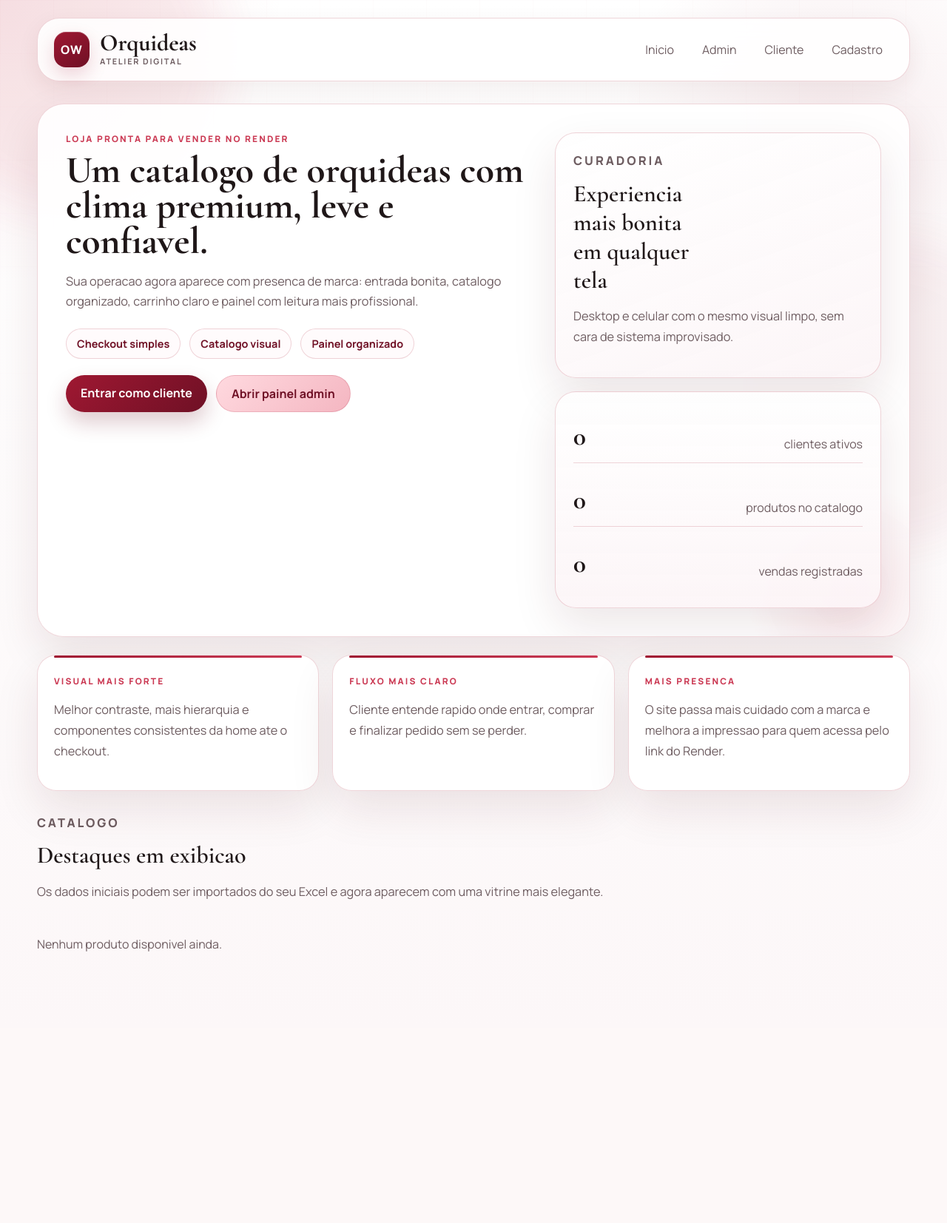
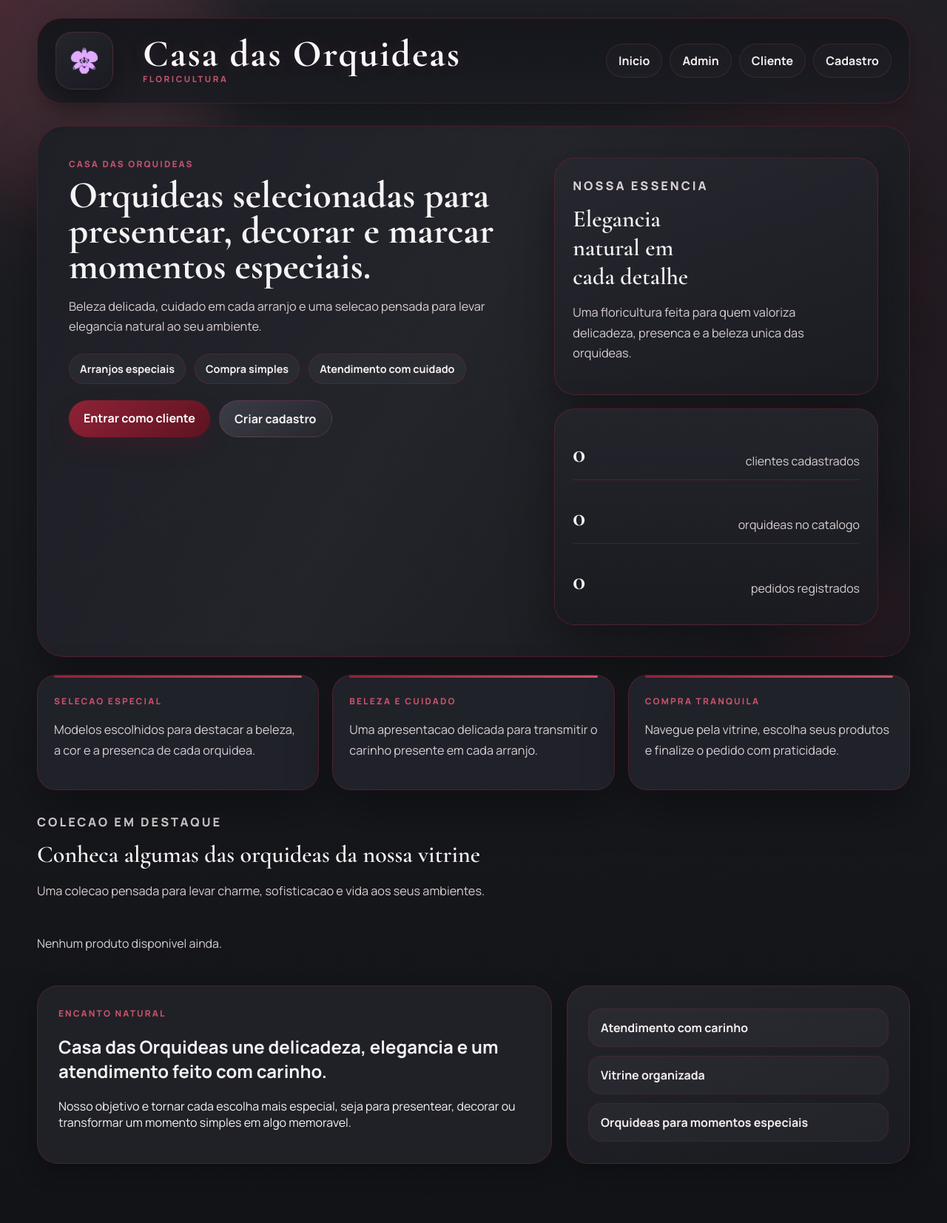
Before and after one commit to viniciusferrares6-dot/Casa-das-Orquideas-, a Flask app: page / in a window 1280 px wide. Shown: the whole page at 74% size. Before the commit the page ends 1286 px from the top, so only its background shows below. Run offline with Flask 3, Linux system fonts and the light colour scheme; data that the repository does not hold is empty.

Commit message:
Atualiza visual do site

```diff
--- a/static/site.css
+++ b/static/site.css
@@ -1,19 +1,20 @@
 @import url("https://fonts.googleapis.com/css2?family=Cormorant+Garamond:wght@500;600;700&family=Manrope:wght@400;500;600;700;800&display=swap");
 
 :root {
-    --bg: #fbfbfc;
-    --panel: rgba(255, 255, 255, 0.92);
-    --panel-strong: rgba(255, 255, 255, 0.98);
-    --ink: #1f1718;
-    --muted: #6e5d61;
-    --line: rgba(165, 32, 52, 0.18);
-    --primary: #9f1832;
-    --primary-deep: #6f1025;
-    --accent: #cb3a54;
-    --accent-soft: #fae1e6;
-    --cream: #ffffff;
-    --shadow: 0 24px 60px rgba(80, 22, 31, 0.10);
-    --shadow-soft: 0 10px 30px rgba(80, 22, 31, 0.07);
+    --bg: #18191d;
+    --bg-deep: #101115;
+    --panel: rgba(29, 30, 36, 0.9);
+    --panel-strong: rgba(34, 35, 43, 0.96);
+    --ink: #f6f3f4;
+    --muted: #d7cfd1;
+    --line: rgba(143, 34, 54, 0.42);
+    --primary: #8f2236;
+    --primary-deep: #5e1321;
+    --accent: #c65269;
+    --accent-soft: #f3d5db;
+    --cream: #22242b;
+    --shadow: 0 24px 60px rgba(0, 0, 0, 0.34);
+    --shadow-soft: 0 10px 30px rgba(0, 0, 0, 0.26);
     --radius-xl: 36px;
     --radius-lg: 28px;
     --radius-md: 20px;
@@ -33,9 +34,9 @@ body {
     color: var(--ink);
     font-family: "Manrope", sans-serif;
     background:
-        radial-gradient(circle at top left, rgba(203, 58, 84, 0.10), transparent 24rem),
-        radial-gradient(circle at 88% 12%, rgba(159, 24, 50, 0.08), transparent 18rem),
-        linear-gradient(180deg, #ffffff 0%, #fcf7f8 100%);
+        radial-gradient(circle at top left, rgba(198, 82, 105, 0.18), transparent 24rem),
+        radial-gradient(circle at 88% 12%, rgba(143, 34, 54, 0.16), transparent 18rem),
+        linear-gradient(180deg, #1d1f24 0%, #121317 100%);
     position: relative;
     overflow-x: hidden;
 }
@@ -45,10 +46,20 @@ body::before {
     position: fixed;
     inset: 0;
     background-image:
-        linear-gradient(rgba(203, 58, 84, 0.05) 1px, transparent 1px),
-        linear-gradient(90deg, rgba(203, 58, 84, 0.05) 1px, transparent 1px);
+        linear-gradient(rgba(198, 82, 105, 0.05) 1px, transparent 1px),
+        linear-gradient(90deg, rgba(198, 82, 105, 0.05) 1px, transparent 1px);
     background-size: 72px 72px;
     mask-image: linear-gradient(180deg, rgba(0, 0, 0, 0.3), transparent 80%);
+    pointer-events: none;
+}
+
+body::after {
+    content: "";
+    position: fixed;
+    inset: 0;
+    background:
+        radial-gradient(circle at 15% 18%, rgba(255, 255, 255, 0.04), transparent 15rem),
+        radial-gradient(circle at 82% 76%, rgba(198, 82, 105, 0.08), transparent 18rem);
     pointer-events: none;
 }
 
@@ -89,13 +100,13 @@ main {
 .page-glow-left {
     top: -8rem;
     left: -7rem;
-    background: rgba(203, 58, 84, 0.16);
+    background: rgba(198, 82, 105, 0.18);
 }
 
 .page-glow-right {
     right: -8rem;
     bottom: 4rem;
-    background: rgba(159, 24, 50, 0.12);
+    background: rgba(143, 34, 54, 0.14);
 }
 
 .page-shell {
@@ -107,77 +118,98 @@ main {
 }
 
 .topbar {
+    display: block;
+    padding: 18px 24px;
+    margin-bottom: 30px;
+    background:
+        linear-gradient(180deg, rgba(21, 22, 27, 0.96), rgba(27, 28, 34, 0.92));
+    backdrop-filter: blur(18px);
+    border: 1px solid var(--line);
+    border-radius: 34px;
+    box-shadow: var(--shadow-soft);
+    position: sticky;
+    top: 12px;
+    z-index: 5;
+}
+
+.topbar-main {
+    display: grid;
+    grid-template-columns: 96px minmax(0, 1fr) auto;
+    align-items: center;
+    gap: 22px;
+}
+
+.brand-logo {
+    width: 78px;
+    height: 78px;
     display: flex;
     align-items: center;
-    justify-content: space-between;
-    gap: 20px;
-    padding: 18px 22px;
-    margin-bottom: 30px;
-    background: rgba(255, 255, 255, 0.88);
-    backdrop-filter: blur(18px);
-    border: 1px solid var(--line);
-    border-radius: 30px;
-    box-shadow: var(--shadow-soft);
+    justify-content: center;
+    justify-self: start;
+    padding: 8px;
+    border-radius: 22px;
+    background: linear-gradient(145deg, rgba(38, 39, 46, 0.98), rgba(27, 28, 34, 0.96));
+    border: 1px solid rgba(198, 82, 105, 0.22);
+    box-shadow: 0 18px 34px rgba(0, 0, 0, 0.26);
 }
 
-.brand {
-    display: flex;
-    align-items: center;
-    gap: 14px;
+.brand-logo img {
+    width: 100%;
+    height: 100%;
+    object-fit: contain;
+    border-radius: 0;
 }
 
-.brand-seal {
-    width: 48px;
-    height: 48px;
-    display: grid;
-    place-items: center;
-    border-radius: 16px;
-    background: linear-gradient(145deg, var(--primary), var(--primary-deep));
-    color: white;
-    font-weight: 800;
-    letter-spacing: 0.08em;
-    box-shadow: inset 0 1px 0 rgba(255, 255, 255, 0.22), 0 10px 24px rgba(159, 24, 50, 0.18);
-}
-
-.brand > span:last-child {
+.brand-title {
     display: grid;
     gap: 2px;
+    justify-items: start;
+    text-align: left;
+    padding: 0;
 }
 
 .brand-mark {
     display: block;
     font-family: "Cormorant Garamond", serif;
-    font-size: 2rem;
+    font-size: clamp(2.2rem, 4vw, 3.8rem);
     font-weight: 700;
     line-height: 0.9;
+    letter-spacing: 0.04em;
+    color: #fcf8f9;
+    text-shadow: 0 0 22px rgba(198, 82, 105, 0.18);
 }
 
 .brand-sub {
     display: block;
-    color: var(--muted);
-    letter-spacing: 0.16em;
+    color: var(--accent);
+    letter-spacing: 0.22em;
     text-transform: uppercase;
-    font-size: 0.68rem;
-    font-weight: 700;
+    font-size: 0.72rem;
+    font-weight: 800;
 }
 
 .nav {
     display: flex;
     flex-wrap: wrap;
     gap: 10px;
+    justify-content: flex-end;
 }
 
 .nav a {
-    color: var(--muted);
-    padding: 10px 14px;
+    color: #f4eef0;
+    padding: 11px 16px;
     border-radius: 999px;
-    transition: background 0.2s ease, color 0.2s ease, transform 0.2s ease;
+    transition: background 0.2s ease, color 0.2s ease, transform 0.2s ease, box-shadow 0.2s ease;
+    font-weight: 700;
+    border: 1px solid rgba(198, 82, 105, 0.18);
+    background: rgba(255, 255, 255, 0.02);
 }
 
 .nav a:hover {
-    background: rgba(203, 58, 84, 0.08);
-    color: var(--primary);
+    background: rgba(198, 82, 105, 0.14);
+    color: #ffffff;
     transform: translateY(-1px);
+    box-shadow: 0 10px 18px rgba(0, 0, 0, 0.18);
 }
 
 .hero,
@@ -195,11 +227,13 @@ main {
     display: grid;
     grid-template-columns: minmax(0, 1.3fr) minmax(300px, 0.9fr);
     gap: 24px;
-    padding: 38px;
+    padding: 42px;
     border-radius: var(--radius-xl);
     margin-bottom: 24px;
     overflow: hidden;
     position: relative;
+    background:
+        linear-gradient(135deg, rgba(31, 32, 39, 0.98), rgba(22, 23, 29, 0.94));
 }
 
 .hero::after {
@@ -210,6 +244,15 @@ main {
     height: 18rem;
     border-radius: 50%;
     background: radial-gradient(circle, rgba(203, 58, 84, 0.12), transparent 70%);
+}
+
+.hero::before {
+    content: "";
+    position: absolute;
+    inset: 0;
+    background:
+        linear-gradient(120deg, transparent 0%, rgba(255, 255, 255, 0.04) 45%, transparent 100%);
+    pointer-events: none;
 }
 
 .hero-copy,
@@ -276,9 +319,9 @@ main {
 
 .hero-points span,
 .stock-badge {
-    background: rgba(255, 251, 252, 0.95);
+    background: rgba(255, 255, 255, 0.04);
     border: 1px solid var(--line);
-    color: var(--primary-deep);
+    color: #f6f1f2;
     padding: 10px 14px;
     border-radius: 999px;
     font-size: 0.9rem;
@@ -296,7 +339,7 @@ main {
     padding: 24px;
     min-height: 170px;
     background:
-        linear-gradient(160deg, rgba(255, 255, 255, 0.98), rgba(252, 245, 247, 0.94)),
+        linear-gradient(160deg, rgba(38, 39, 47, 0.98), rgba(27, 28, 34, 0.96)),
         var(--panel);
 }
 
@@ -324,13 +367,13 @@ main {
 }
 
 .btn-secondary {
-    background: linear-gradient(135deg, #ffd9df, #f4b6c1);
-    color: var(--primary-deep);
-    border: 1px solid rgba(159, 24, 50, 0.18);
+    background: linear-gradient(135deg, rgba(60, 62, 72, 0.96), rgba(38, 39, 47, 0.96));
+    color: #f7f2f4;
+    border: 1px solid rgba(198, 82, 105, 0.26);
 }
 
 .btn-ghost {
-    background: #fff7f8;
+    background: rgba(255, 255, 255, 0.03);
     color: var(--ink);
     border: 1px solid var(--line);
 }
@@ -346,7 +389,7 @@ main {
     border-radius: 28px;
     padding: 24px;
     background:
-        linear-gradient(180deg, rgba(255, 255, 255, 0.96), rgba(252, 245, 247, 0.92));
+        linear-gradient(180deg, rgba(36, 37, 44, 0.98), rgba(26, 27, 33, 0.94));
 }
 
 .stats-card div {
@@ -411,21 +454,54 @@ main {
 }
 
 .flash-success {
-    background: rgba(252, 241, 244, 0.95);
+    background: rgba(74, 43, 50, 0.85);
 }
 
 .flash-error {
-    background: rgba(255, 232, 236, 0.95);
+    background: rgba(88, 34, 42, 0.88);
 }
 
 .flash-warning {
-    background: rgba(255, 243, 230, 0.95);
+    background: rgba(88, 63, 36, 0.88);
 }
 
 .grid-section,
 .table-section,
 .section-head {
     margin-bottom: 30px;
+}
+
+.story-band {
+    display: grid;
+    grid-template-columns: minmax(0, 1.2fr) minmax(280px, 0.8fr);
+    gap: 20px;
+    margin-bottom: 24px;
+}
+
+.story-copy,
+.story-card {
+    background: rgba(33, 34, 41, 0.94);
+    border: 1px solid var(--line);
+    border-radius: 28px;
+    padding: 28px;
+    box-shadow: var(--shadow-soft);
+}
+
+.story-card {
+    display: grid;
+    gap: 12px;
+    align-content: center;
+    background:
+        linear-gradient(160deg, rgba(36, 37, 44, 0.98), rgba(27, 28, 34, 0.96));
+}
+
+.story-card span {
+    padding: 14px 16px;
+    border-radius: 18px;
+    background: rgba(255, 255, 255, 0.04);
+    border: 1px solid rgba(165, 32, 52, 0.22);
+    color: #f5eef0;
+    font-weight: 700;
 }
 
 .product-grid {
--- a/templates/base.html
+++ b/templates/base.html
@@ -11,12 +11,13 @@
     <div class="page-glow page-glow-right"></div>
     <div class="page-shell">
         <header class="topbar">
-            <a class="brand" href="{{ url_for('index') }}">
-                <span class="brand-seal">OW</span>
-                <span>
-                    <span class="brand-mark">Orquideas</span>
-                    <span class="brand-sub">atelier digital</span>
-                </span>
+            <div class="topbar-main">
+                <a class="brand brand-logo" href="{{ url_for('index') }}" aria-label="Casa das Orquideas">
+                    <img src="{{ url_for('asset_file', filename='logo_transparente.png') }}" alt="Logo Casa das Orquideas">
+                </a>
+                <a class="brand-title" href="{{ url_for('index') }}">
+                    <span class="brand-mark">Casa das Orquideas</span>
+                    <span class="brand-sub">Floricultura</span>
                 </a>
                 <nav class="nav">
                     <a href="{{ url_for('index') }}">Inicio</a>
@@ -31,6 +32,7 @@
                     <a href="{{ url_for('logout') }}">Sair</a>
                     {% endif %}
                 </nav>
+            </div>
         </header>
 
         {% with messages = get_flashed_messages(with_categories=true) %}
--- a/templates/index.html
+++ b/templates/index.html
@@ -1,55 +1,55 @@
 {% extends "base.html" %}
-{% block title %}Orquideas Web{% endblock %}
+{% block title %}Casa das Orquideas{% endblock %}
 {% block content %}
 <section class="hero">
     <div class="hero-copy">
-        <p class="eyebrow">Loja pronta para vender no Render</p>
-        <h1>Um catalogo de orquideas com clima premium, leve e confiavel.</h1>
-        <p class="lead">Sua operacao agora aparece com presenca de marca: entrada bonita, catalogo organizado, carrinho claro e painel com leitura mais profissional.</p>
+        <p class="eyebrow">Casa das Orquideas</p>
+        <h1>Orquideas selecionadas para presentear, decorar e marcar momentos especiais.</h1>
+        <p class="lead">Beleza delicada, cuidado em cada arranjo e uma selecao pensada para levar elegancia natural ao seu ambiente.</p>
         <div class="hero-points">
-            <span>Checkout simples</span>
-            <span>Catalogo visual</span>
-            <span>Painel organizado</span>
+            <span>Arranjos especiais</span>
+            <span>Compra simples</span>
+            <span>Atendimento com cuidado</span>
         </div>
         <div class="actions">
             <a class="btn btn-primary" href="{{ url_for('cliente_login') }}">Entrar como cliente</a>
-            <a class="btn btn-secondary" href="{{ url_for('admin_login') }}">Abrir painel admin</a>
+            <a class="btn btn-secondary" href="{{ url_for('cliente_cadastro') }}">Criar cadastro</a>
         </div>
     </div>
     <div class="hero-visual">
         <article class="hero-note">
-            <p class="mini-label">Curadoria</p>
-            <h2>Experiencia mais bonita em qualquer tela</h2>
-            <p>Desktop e celular com o mesmo visual limpo, sem cara de sistema improvisado.</p>
+            <p class="mini-label">Nossa essencia</p>
+            <h2>Elegancia natural em cada detalhe</h2>
+            <p>Uma floricultura feita para quem valoriza delicadeza, presenca e a beleza unica das orquideas.</p>
         </article>
         <div class="stats-card">
-            <div><strong>{{ contagens.clientes }}</strong><span>clientes ativos</span></div>
-            <div><strong>{{ contagens.produtos }}</strong><span>produtos no catalogo</span></div>
-            <div><strong>{{ contagens.vendas }}</strong><span>vendas registradas</span></div>
+            <div><strong>{{ contagens.clientes }}</strong><span>clientes cadastrados</span></div>
+            <div><strong>{{ contagens.produtos }}</strong><span>orquideas no catalogo</span></div>
+            <div><strong>{{ contagens.vendas }}</strong><span>pedidos registrados</span></div>
         </div>
     </div>
 </section>
 
 <section class="trust-band">
     <div>
-        <span class="trust-kicker">Visual mais forte</span>
-        <p>Melhor contraste, mais hierarquia e componentes consistentes da home ate o checkout.</p>
+        <span class="trust-kicker">Selecao especial</span>
+        <p>Modelos escolhidos para destacar a beleza, a cor e a presenca de cada orquidea.</p>
     </div>
     <div>
-        <span class="trust-kicker">Fluxo mais claro</span>
-        <p>Cliente entende rapido onde entrar, comprar e finalizar pedido sem se perder.</p>
+        <span class="trust-kicker">Beleza e cuidado</span>
+        <p>Uma apresentacao delicada para transmitir o carinho presente em cada arranjo.</p>
     </div>
     <div>
-        <span class="trust-kicker">Mais presenca</span>
-        <p>O site passa mais cuidado com a marca e melhora a impressao para quem acessa pelo link do Render.</p>
+        <span class="trust-kicker">Compra tranquila</span>
+        <p>Navegue pela vitrine, escolha seus produtos e finalize o pedido com praticidade.</p>
     </div>
 </section>
 
 <section class="grid-section">
     <div class="section-head">
-        <p class="eyebrow">Catalogo</p>
-        <h2>Destaques em exibicao</h2>
-        <p>Os dados iniciais podem ser importados do seu Excel e agora aparecem com uma vitrine mais elegante.</p>
+        <p class="eyebrow">Colecao em destaque</p>
+        <h2>Conheca algumas das orquideas da nossa vitrine</h2>
+        <p>Uma colecao pensada para levar charme, sofisticacao e vida aos seus ambientes.</p>
     </div>
     <div class="product-grid">
         {% for produto in destaques %}
@@ -63,7 +63,7 @@
             <p>{{ produto.category or "Sem categoria" }}</p>
             <div class="price-line">
                 <strong>R$ {{ "%.2f"|format(produto.price) }}</strong>
-                <span>Disponivel para pedido</span>
+                <span>Disponivel na loja</span>
             </div>
         </article>
         {% else %}
@@ -71,4 +71,17 @@
         {% endfor %}
     </div>
 </section>
+
+<section class="story-band">
+    <div class="story-copy">
+        <p class="eyebrow">Encanto natural</p>
+        <h2>Casa das Orquideas une delicadeza, elegancia e um atendimento feito com carinho.</h2>
+        <p>Nosso objetivo e tornar cada escolha mais especial, seja para presentear, decorar ou transformar um momento simples em algo memoravel.</p>
+    </div>
+    <div class="story-card">
+        <span>Atendimento com carinho</span>
+        <span>Vitrine organizada</span>
+        <span>Orquideas para momentos especiais</span>
+    </div>
+</section>
 {% endblock %}
```
Also changed, not shown: other parts of static/site.css (+29 -10 lines), web_app.py (+14 -0 lines). Lines whose indentation alone changed are shown as unchanged.
